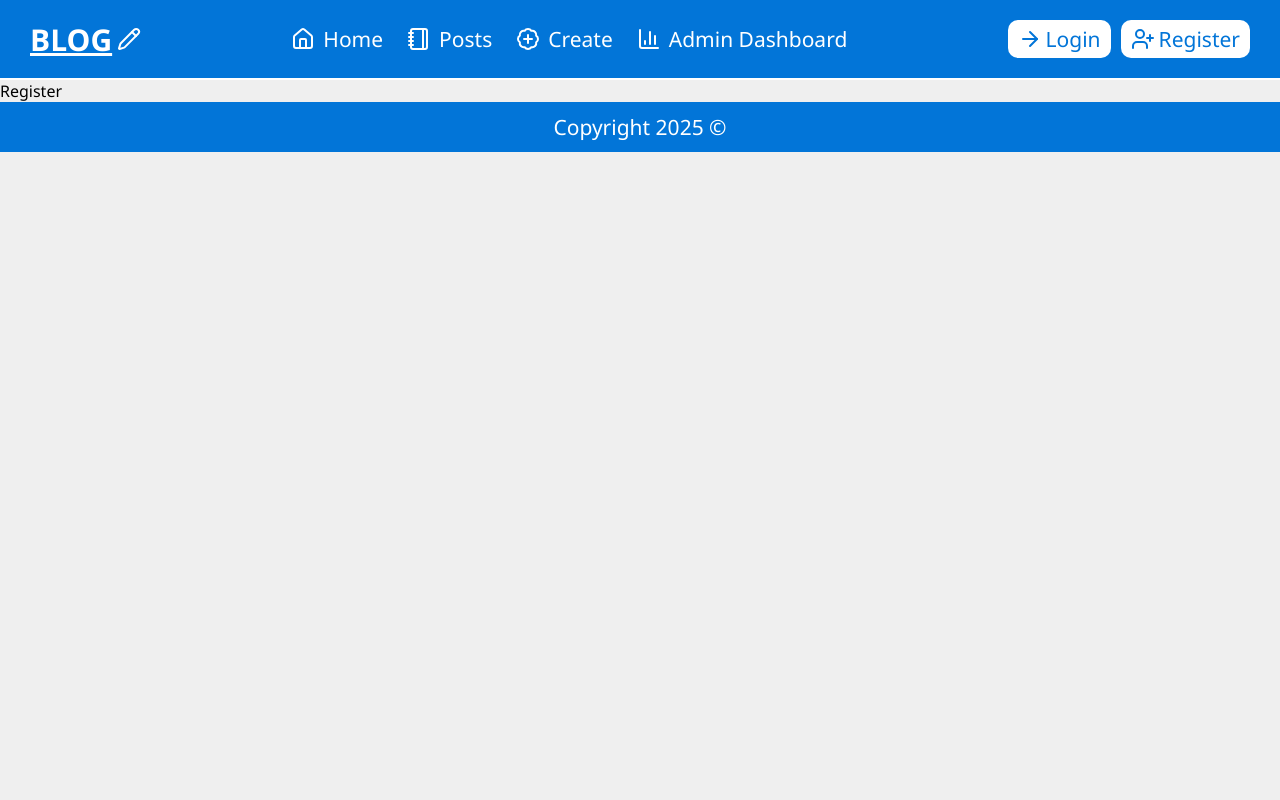
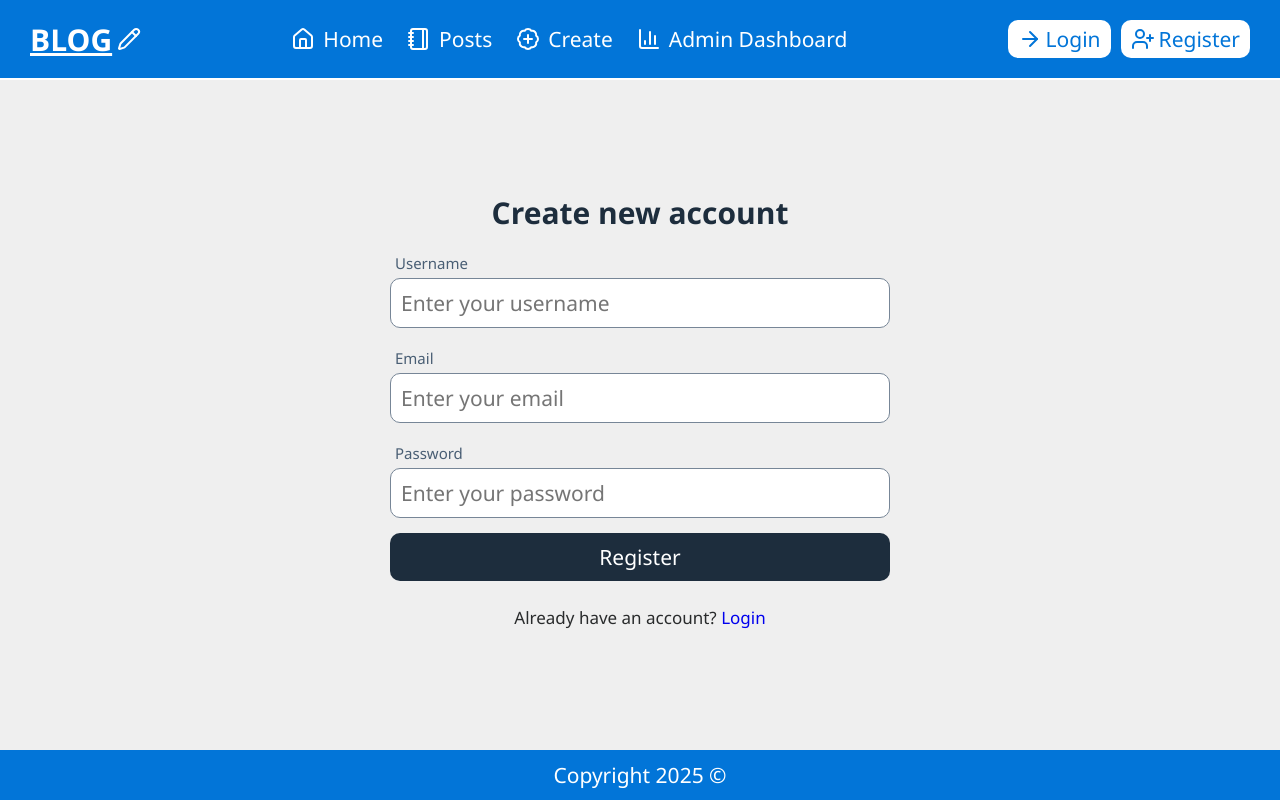
Before and after one commit to Mohamedbeko443/fullstack-blog-app, a React (Vite) app in the folder client/: page /register in a window 1280 px wide. Built offline with nearby package versions, Linux system fonts and the light colour scheme.

Commit message:
client:/ FORMS

```diff
--- a/client/src/App.jsx
+++ b/client/src/App.jsx
@@ -15,6 +15,8 @@ import UsersTable from './pages/admin/UsersTable';
 import PostsTable from './pages/admin/PostsTable';
 import CategoriesTable from './pages/admin/CategoriesTable';
 import CommentsTable from './pages/admin/CommentsTable';
+import ForgotPassword from './pages/forms/ForgotPassword';
+import ResetPassword from './pages/forms/ResetPassword';
 
 function App() {
 
@@ -26,6 +28,10 @@ function App() {
         <Route path="/" element={<Home />} />
         <Route path="/login" element={<Login />} />
         <Route path="/register" element={<Register />} />
+        <Route path="/forgot-password" element={<ForgotPassword />} />
+        <Route path="/reset-password" element={<ResetPassword />} />
+
+
         <Route path="/profile/:id" element={<Profile />} />
 
 
--- /dev/null
+++ b/client/src/pages/forms/ForgotPassword.jsx
@@ -0,0 +1,41 @@
+import { useState } from "react"
+import "./form.css"
+import { toast } from "react-toastify";
+
+
+export default function ForgotPassword() {
+    const [email, setEmail] = useState("");
+
+
+    function handleSubmit(e) {
+        e.preventDefault();
+
+        if (!email.trim()) return toast.error("email is required!");
+
+        console.log({ email });
+    }
+
+
+    return (
+        <section className='form-container'>
+            <h1 className="form-title">Forgot Password</h1>
+
+            <form onSubmit={handleSubmit} className="form">
+
+                <div className="form-group">
+                    <label htmlFor="email" className="form-label">Email</label>
+                    <input
+                        type="email"
+                        className='form-input'
+                        id='email'
+                        placeholder='Enter your email'
+                        value={email}
+                        onChange={(e) => setEmail(e.target.value)}
+                    />
+                </div>
+
+                <button className='form-btn' type='submit'> Submit </button>
+            </form>
+        </section>
+    )
+}
--- a/client/src/pages/forms/Login.jsx
+++ b/client/src/pages/forms/Login.jsx
@@ -1,7 +1,60 @@
-import React from 'react'
+import { useState } from "react"
+import "./form.css"
+import { Link } from 'react-router-dom'
+import { toast } from "react-toastify";
+
 
 export default function Login() {
+  const [email , setEmail] = useState("");
+  const [password , setPassword] = useState("");
+
+
+  function handleSubmit(e){
+    e.preventDefault();
+
+    if(!email.trim()) return toast.error("email is required!");
+    if(!password.trim()) return toast.error("password is required!");
+
+    console.log({ email , password});
+  }
+
+
   return (
-    <div>Login</div>
+    <section className='form-container'>
+      <h1 className="form-title">Login to your account</h1>
+
+      <form onSubmit={handleSubmit}  className="form">
+
+        <div className="form-group">
+          <label htmlFor="email" className="form-label">Email</label>
+          <input
+            type="email"
+            className='form-input'
+            id='email'
+            placeholder='Enter your email'
+            value={email}
+            onChange={(e) => setEmail(e.target.value)}
+          />
+        </div>
+
+        <div className="form-group">
+          <label htmlFor="password" className="form-label">Password</label>
+          <input
+            type="password"
+            className='form-input'
+            id='password'
+            placeholder='Enter your password'
+            value={password}
+            onChange={(e) => setPassword(e.target.value)}
+          />
+        </div>
+
+        <button className='form-btn' type='submit'> Login </button>
+      </form>
+
+      <div className="form-footer">
+          forgot your password? <Link to={'/forgot-password'} >Forgot Password</Link>
+      </div>
+    </section>
   )
 }
--- a/client/src/pages/forms/Register.jsx
+++ b/client/src/pages/forms/Register.jsx
@@ -1,7 +1,76 @@
-import React from 'react'
+import { useState } from "react"
+import "./form.css"
+import { Link } from 'react-router-dom'
+import { toast } from "react-toastify";
+
 
 export default function Register() {
+  const [username , setUsername] = useState("");
+  const [email , setEmail] = useState("");
+  const [password , setPassword] = useState("");
+
+
+  function handleSubmit(e){
+    e.preventDefault();
+
+    if(!username.trim()) return toast.error("username is required!");
+    if(!email.trim()) return toast.error("email is required!");
+    if(!password.trim()) return toast.error("password is required!");
+
+
+    console.log({username , email , password});
+
+  }
+
+
   return (
-    <div>Register</div>
+    <section className='form-container'>
+      <h1 className="form-title">Create new account</h1>
+
+      <form onSubmit={handleSubmit}  className="form">
+
+        <div className="form-group">
+          <label htmlFor="username" className="form-label">Username</label>
+          <input
+            type="text"
+            className='form-input'
+            id='username'
+            placeholder='Enter your username'
+            value={username}
+            onChange={(e) => setUsername(e.target.value)}
+          />
+        </div>
+
+        <div className="form-group">
+          <label htmlFor="email" className="form-label">Email</label>
+          <input
+            type="email"
+            className='form-input'
+            id='email'
+            placeholder='Enter your email'
+            value={email}
+            onChange={(e) => setEmail(e.target.value)}
+          />
+        </div>
+
+        <div className="form-group">
+          <label htmlFor="password" className="form-label">Password</label>
+          <input
+            type="password"
+            className='form-input'
+            id='password'
+            placeholder='Enter your password'
+            value={password}
+            onChange={(e) => setPassword(e.target.value)}
+          />
+        </div>
+
+        <button className='form-btn' type='submit'> Register </button>
+      </form>
+
+      <div className="form-footer">
+          Already have an account? <Link to={'/login'} >Login</Link>
+      </div>
+    </section>
   )
 }
--- /dev/null
+++ b/client/src/pages/forms/ResetPassword.jsx
@@ -0,0 +1,43 @@
+import { useState } from "react"
+import { toast } from "react-toastify";
+import "./form.css"
+
+
+export default function ResetPassword() {
+    const [password, setPassword] = useState("");
+
+
+    function handleSubmit(e) {
+        e.preventDefault();
+
+        if (!password.trim()) return toast.error("password is required!");
+
+        console.log({ password });
+    }
+
+
+    return (
+        <section className='form-container'>
+            <h1 className="form-title">Reset Password</h1>
+
+            <form onSubmit={handleSubmit} className="form">
+
+                <div className="form-group">
+                    <label htmlFor="password" className="form-label">New Password</label>
+                    <input
+                        type="password"
+                        className='form-input'
+                        id='password'
+                        placeholder='Enter your new password'
+                        value={password}
+                        onChange={(e) => setPassword(e.target.value)}
+                    />
+                </div>
+
+                <button className='form-btn' type='submit'> Submit </button>
+            </form>
+
+
+        </section>
+    )
+}
--- /dev/null
+++ b/client/src/pages/forms/form.css
@@ -0,0 +1,77 @@
+
+
+
+.form-container {
+    width: 100%;
+    height: calc(100vh - 130px);
+    display: flex;
+    flex-direction: column;
+    align-items: center;
+    justify-content: center;
+    padding: 15px;
+}
+
+
+.form-title {
+    font-size: 30px;
+    color: var(--primary-color);
+    margin-bottom: 15px;
+}
+
+.form {
+    width: 500px;
+}
+
+
+.form-group {
+    margin-bottom: 15px;
+    display: flex;
+    flex-direction: column;
+    align-items: flex-start;
+}
+
+
+.form-label {
+    margin: 5px;
+    font-size: 15px;
+    font-weight: 500;
+    color: var(--secondary-color);
+}
+
+
+.form-input {
+    width: 100%;
+    border-radius: 10px;
+    border: 1px solid var(--gray-color);
+    font-size: 21px;
+    padding: 10px;
+}
+
+
+.form-btn {
+    width: 100%;
+    text-align: center;
+    cursor: pointer;
+    background-color: var(--primary-color);
+    border: none;
+    font-size: 21px;
+    font-weight: 500;
+    color: var(--white-color);
+    border-radius: 10px;
+    padding: 10px;
+    margin-bottom: 15px;
+}
+
+
+.form-footer {
+    margin: 10px 0 ;
+    font-size: 17px;
+    color: var(--dark-color);
+}
+
+
+@media (max-width: 520px) {
+    .form {
+        width: 100%;
+    }
+}
```
